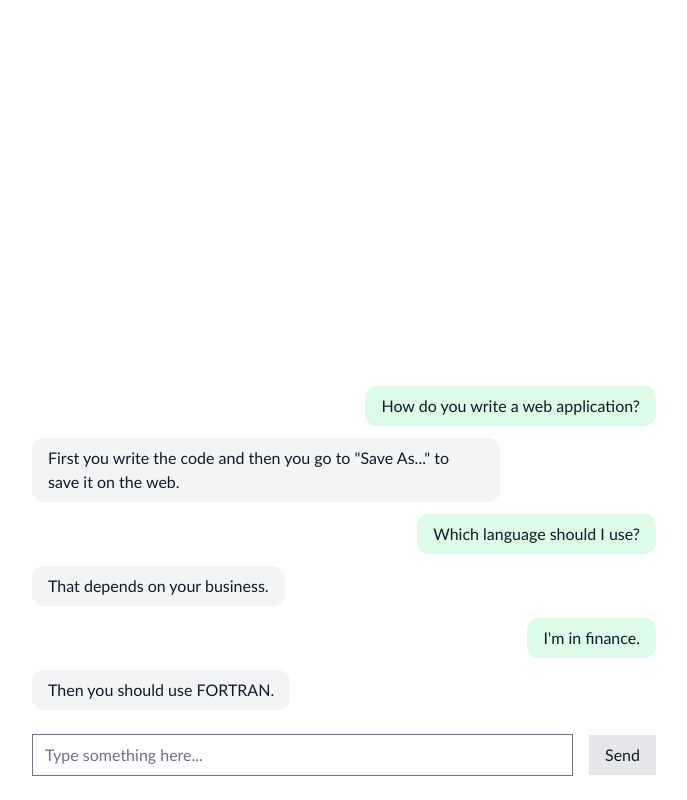
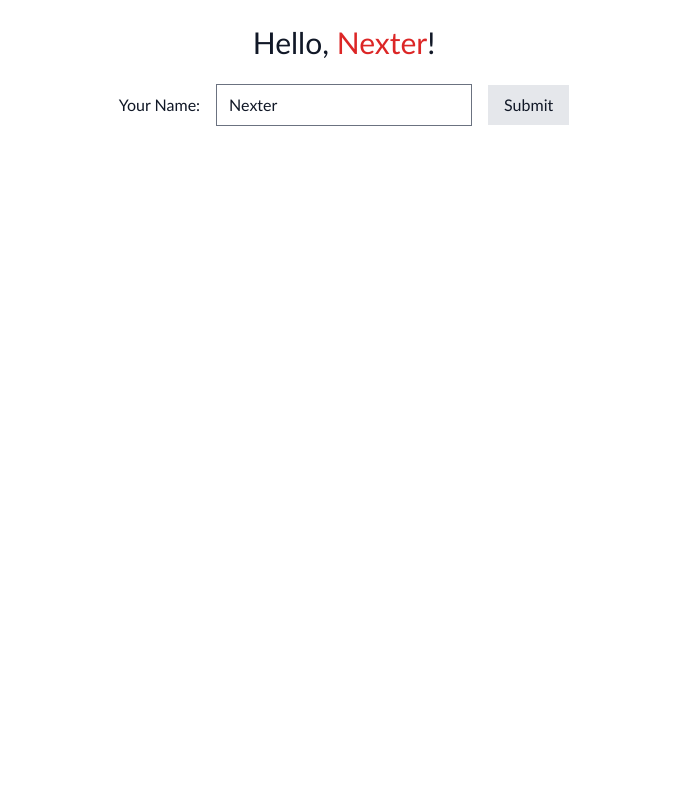
Before and after one commit to utkarshkukreti/next-typescript-tailwind-starter, a Next.js app: page / in a window 1280 px wide. Shown: the whole page, without its empty margins (296-983 px from the left). Built offline with nearby package versions, Linux system fonts and the light colour scheme; what @tailwindcss/typography would draw is missing.

Commit message:
make / a server rendered page with simpler default content

```diff
--- a/src/pages/index.tsx
+++ b/src/pages/index.tsx
@@ -1,63 +1,51 @@
+import { GetServerSideProps } from 'next'
 import { useState } from 'react'
 
-const Page = () => {
-  const [message, setMessage] = useState('')
+type Props = {
+  name: string
+}
 
-  const [messages, setMessages] = useState([
-    'How do you write a web application?',
-    'First you write the code and then you go to "Save As..." to save it on the web.',
-    'Which language should I use?',
-    'That depends on your business.',
-    "I'm in finance.",
-    'Then you should use FORTRAN.',
-  ])
+const Page = ({ name: initialName }: Props) => {
+  const [name, setName] = useState(initialName)
 
   return (
-    <div className="max-w-2xl mx-auto p-6 h-screen flex flex-col">
-      <div className="mt-auto flex flex-col-reverse gap-y-3 overflow-scroll">
-        {messages
-          .slice()
-          .reverse()
-          .map((message, index) => (
-            <div
-              key={index}
-              className={`px-4 py-2 rounded-xl max-w-3/4 ${
-                (messages.length - index) % 2 === 0
-                  ? 'self-start bg-gray-100'
-                  : 'self-end bg-green-100'
-              }`}
-              style={{ maxWidth: '75%' }}
-            >
-              {message}
-            </div>
-          ))}
-      </div>
+    <div className="max-w-4xl mx-auto p-6">
+      <div className="flex flex-col items-center">
+        <h1 className="text-3xl">
+          Hello, <span className="text-red-600">{name}</span>!
+        </h1>
         <div className="mb-6" />
-      <form
-        className="flex items-center"
-        onSubmit={event => {
-          event.preventDefault()
-          if (!message.trim()) return
-          setMessages([...messages, message])
-          setMessage('')
-        }}
-      >
+        <form action="/" className="flex items-center">
+          <label htmlFor="name">Your Name:</label>
+          <div className="mr-4" />
           <input
-          className="flex-1"
+            className="w-48 md:w-64"
             type="text"
-          placeholder="Type something here..."
-          value={message}
-          onChange={event => setMessage(event.target.value)}
+            id="name"
+            name="name"
+            value={name}
+            onChange={event => setName(event.target.value)}
           />
           <div className="mr-4" />
           <input
             className="px-4 py-2 bg-gray-200 rounded-none focus:outline-none focus:ring-blue-600 focus:ring-2 active:bg-gray-300"
             type="submit"
-          value="Send"
           />
         </form>
+      </div>
     </div>
   )
 }
 
+export const getServerSideProps: GetServerSideProps<Props> = async context => {
+  const name =
+    typeof context.query.name === 'string' ? context.query.name : 'Nexter'
+
+  return {
+    props: {
+      name,
+    },
+  }
+}
+
 export default Page
```
Lines whose indentation alone changed are shown as unchanged.
